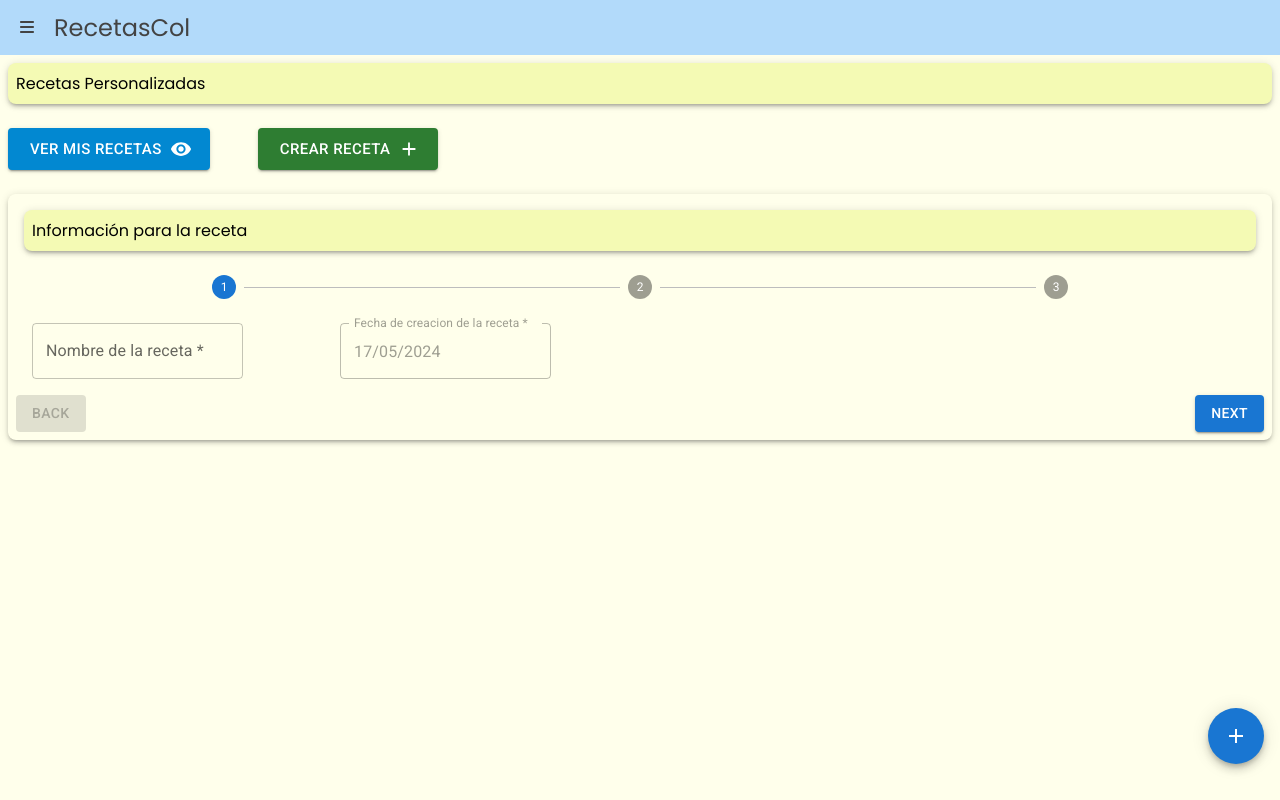
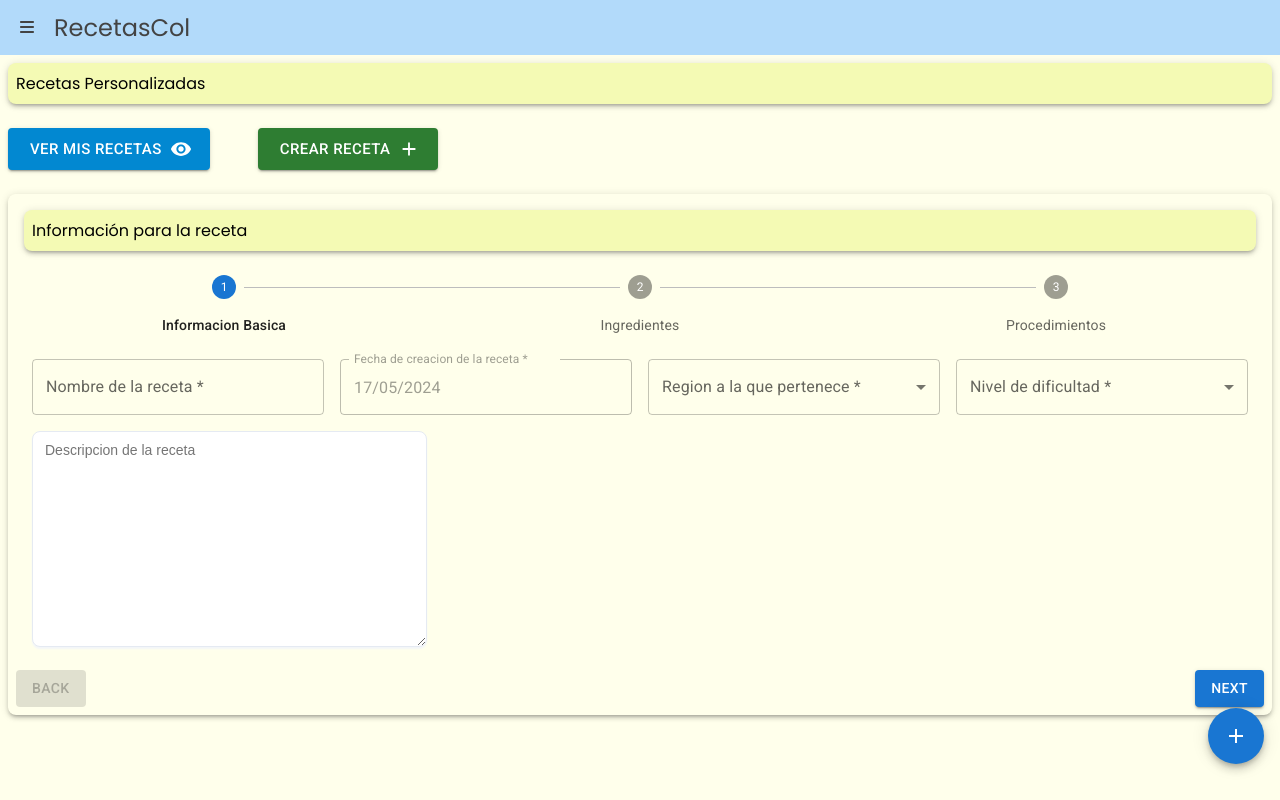
Before and after one commit to ChommclitosDeveloper/cyc-react, a React (Create React App) app: page /personalizadas/formulario in a window 1280 px wide. Built offline with nearby package versions, Linux system fonts and the light colour scheme.

Commit message:
Formulario 3.0

```diff
--- /dev/null
+++ b/src/components/Formulario/TextArea.tsx
@@ -0,0 +1,45 @@
+import * as React from "react";
+import { TextareaAutosize } from "@mui/material";
+import { styled } from "@mui/system";
+
+const StyledTextarea = styled(TextareaAutosize)(({ theme }) => ({
+  width: "100%",
+  minHeight:"200px",
+  padding: "8px 12px",
+  borderRadius: "8px",
+  fontFamily: "IBM Plex Sans, sans-serif",
+  fontSize: "0.875rem",
+  fontWeight: 400,
+  lineHeight: 1.5,
+  border: `1px solid ${theme.palette.mode === "dark" ? "#6B7A90" : "#E5EAF2"}`,
+  boxShadow: `0px 2px 2px ${
+    theme.palette.mode === "dark" ? "#1C2025" : "#F3F6F9"
+  }`,
+  color: theme.palette.mode === "dark" ? "#DAE2ED" : "#1C2025",
+  backgroundColor: theme.palette.mode === "dark" ? "#1C2025" : "#fff",
+  resize:"vertical",
+  "&:hover": {
+    borderColor: "#3399FF",
+  },
+  "&:focus": {
+    borderColor: "#3399FF",
+    boxShadow: `0 0 0 3px ${
+      theme.palette.mode === "dark" ? "#0072E5" : "#b6daff"
+    }`,
+  },
+  "&:focus-visible": {
+    outline: "none",
+  },
+}));
+
+const ResponsiveTextarea: React.FC = () => {
+  return (
+    <StyledTextarea
+
+      aria-label="maximum height"
+      placeholder="Descripcion de la receta"
+    />
+  );
+};
+
+export default ResponsiveTextarea;
--- a/src/components/Formulario/formulario.tsx
+++ b/src/components/Formulario/formulario.tsx
@@ -4,13 +4,18 @@ import {
   Step,
   StepLabel,
   Button,
-  Typography,
   TextField,
   Box,
+  Select,
+  FormControl,
+  InputLabel,
+  MenuItem,
+  SelectChangeEvent,
 } from "@mui/material";
 import Grid from "@mui/material/Grid";
+import MaxHeightTextarea from "./TextArea";
 
-const steps = ["", "", ""];
+const steps = ["Informacion Basica", "Ingredientes", "Procedimientos"];
 
 interface FormValues {
   step1Field: string;
@@ -19,6 +24,7 @@ interface FormValues {
 }
 
 const FormStepper: React.FC = () => {
+  const [age, setAge] = React.useState("");
   const [activeStep, setActiveStep] = useState(0);
   const [formValues, setFormValues] = useState<FormValues>({
     step1Field: "",
@@ -32,6 +38,10 @@ const FormStepper: React.FC = () => {
 
   const handleBack = () => {
     setActiveStep((prevActiveStep) => prevActiveStep - 1);
+  };
+
+  const handleChange2 = (event: SelectChangeEvent) => {
+    setAge(event.target.value as string);
   };
 
   const handleChange = (e: ChangeEvent<HTMLInputElement>) => {
@@ -61,6 +71,7 @@ const FormStepper: React.FC = () => {
                 <Grid container spacing={2}>
                   <Grid item xs={3}>
                     <TextField
+                      fullWidth
                       id="outlined-basic"
                       label="Nombre de la receta *"
                       variant="outlined"
@@ -68,11 +79,55 @@ const FormStepper: React.FC = () => {
                   </Grid>
                   <Grid item xs={3}>
                     <TextField
+                      fullWidth
                       disabled
                       id="outlined-disabled"
                       label="Fecha de creacion de la receta *"
                       defaultValue="17/05/2024"
                     />
+                  </Grid>
+                  <Grid item xs={3}>
+                    <FormControl fullWidth>
+                      <InputLabel id="demo-simple-select-label">
+                        Region a la que pertenece *
+                      </InputLabel>
+                      <Select
+                        labelId="demo-simple-select-label"
+                        id="demo-simple-select"
+                        value={age}
+                        label="Region a la que pertenece *"
+                        onChange={handleChange2}
+                      >
+                        <MenuItem value={10}>Ten</MenuItem>
+                        <MenuItem value={20}>Twenty</MenuItem>
+                        <MenuItem value={30}>Thirty</MenuItem>
+                      </Select>
+                    </FormControl>
+                  </Grid>
+                  <Grid item xs={3}>
+                    <FormControl fullWidth>
+                      <InputLabel id="demo-simple-select-label">
+                        Nivel de dificultad *
+                      </InputLabel>
+                      <Select
+                        labelId="demo-simple-select-label"
+                        id="demo-simple-select"
+                        value={age}
+                        label="Nivel de dificultad *"
+                        onChange={handleChange2}
+                      >
+                        <MenuItem value={10}>Ten</MenuItem>
+                        <MenuItem value={20}>Twenty</MenuItem>
+                        <MenuItem value={30}>Thirty</MenuItem>
+                      </Select>
+                    </FormControl>
+                  </Grid>
+                </Grid>
+              </Grid>
+              <Grid item xs={12}>
+                <Grid container spacing={2}>
+                  <Grid item xs={4}>
+                    <MaxHeightTextarea/>
                   </Grid>
                 </Grid>
               </Grid>
```
